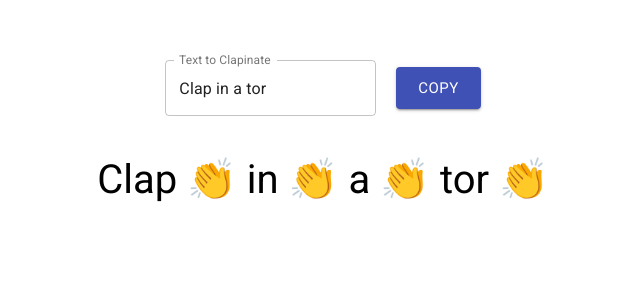
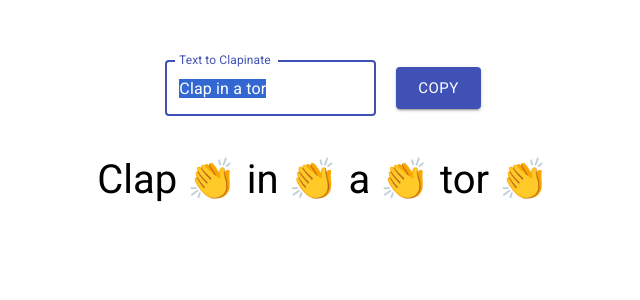
Before and after one commit to max-winderbaum/clapinator, a React (Create React App) app: page / in a window 1280 px wide. Shown: the top 300 px of the page, without its empty margins (317-957 px from the left). Built offline with nearby package versions, Linux system fonts and the light colour scheme.

Commit message:
Auto-focus input

```diff
--- a/src/App.js
+++ b/src/App.js
@@ -1,4 +1,4 @@
-import React, { useState } from 'react';
+import React, { useState, useRef, useEffect } from 'react';
 import './App.css';
 import copy from 'copy-to-clipboard';
 import TextField from '@material-ui/core/TextField'
@@ -9,6 +9,13 @@ import SnackbarContent from '@material-ui/core/SnackbarContent';
 function App() {
   const [textToClapinate, setTextToClapinate] = useState('Clap in a tor');
   const [notifyOpen, setNotifyOpen] = React.useState(false);
+  const inputEl = useRef(null);
+
+  useEffect(() => {
+    if (inputEl.current) {
+      inputEl.current.querySelector('input').focus();
+    }
+  }, [inputEl]);
 
   const showCopySuccess = () => {
     setNotifyOpen(true);
@@ -54,7 +61,7 @@ function App() {
   return (
     <div className="App">
       <div>
-        <TextField value={textToClapinate} onFocus={handleFocus} onChange={handleTextInput} id="outlined-basic" label="Text to Clapinate" variant="outlined" />
+        <TextField autoFocus ref={inputEl} value={textToClapinate} onFocus={handleFocus} onChange={handleTextInput} id="outlined-basic" label="Text to Clapinate" variant="outlined" />
         <Button onClick={handleCopy} style={buttonStyle} size="large" variant="contained" color="primary">Copy</Button>
       </div>
       <div style={textStyle}>
```
